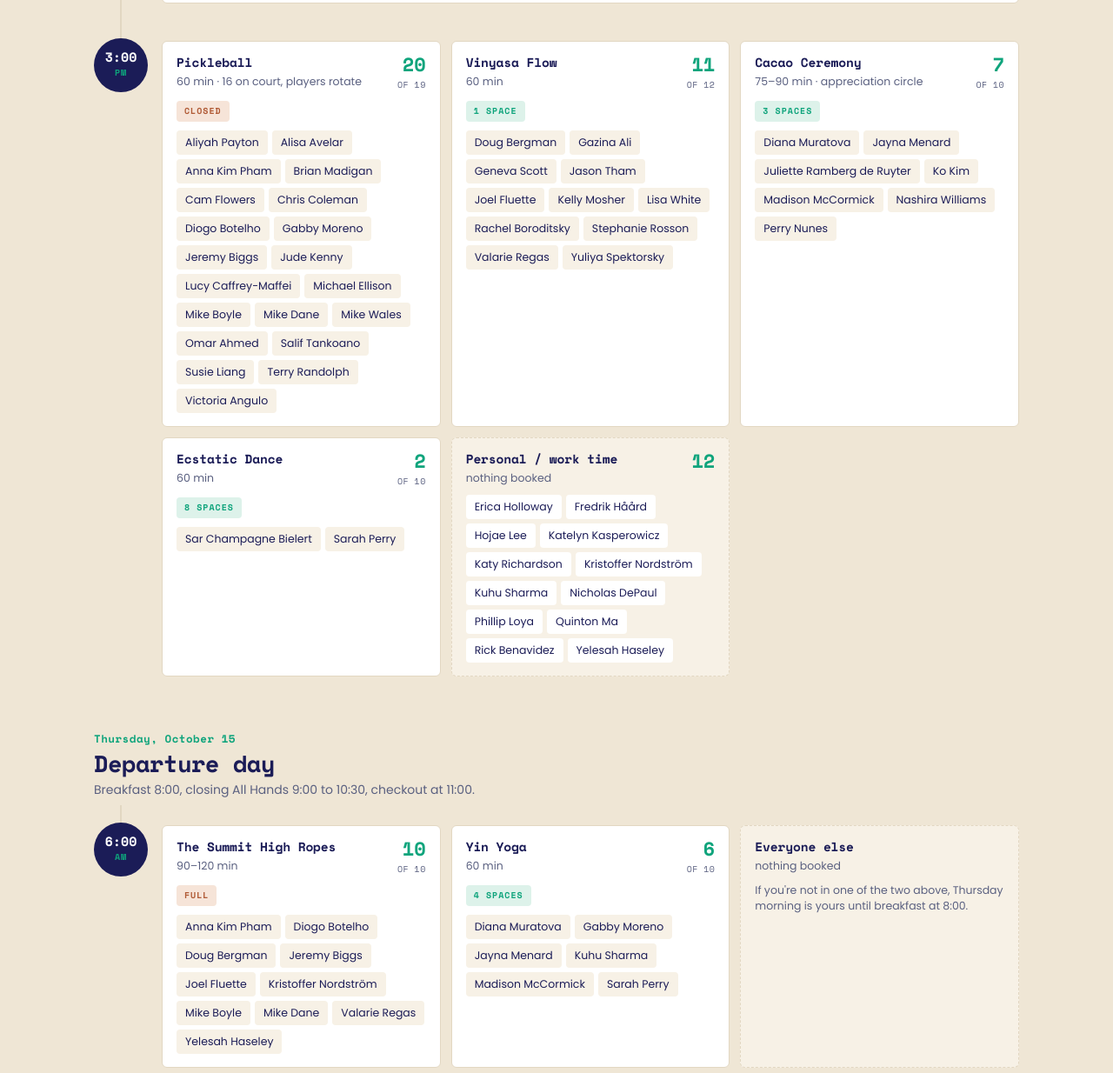
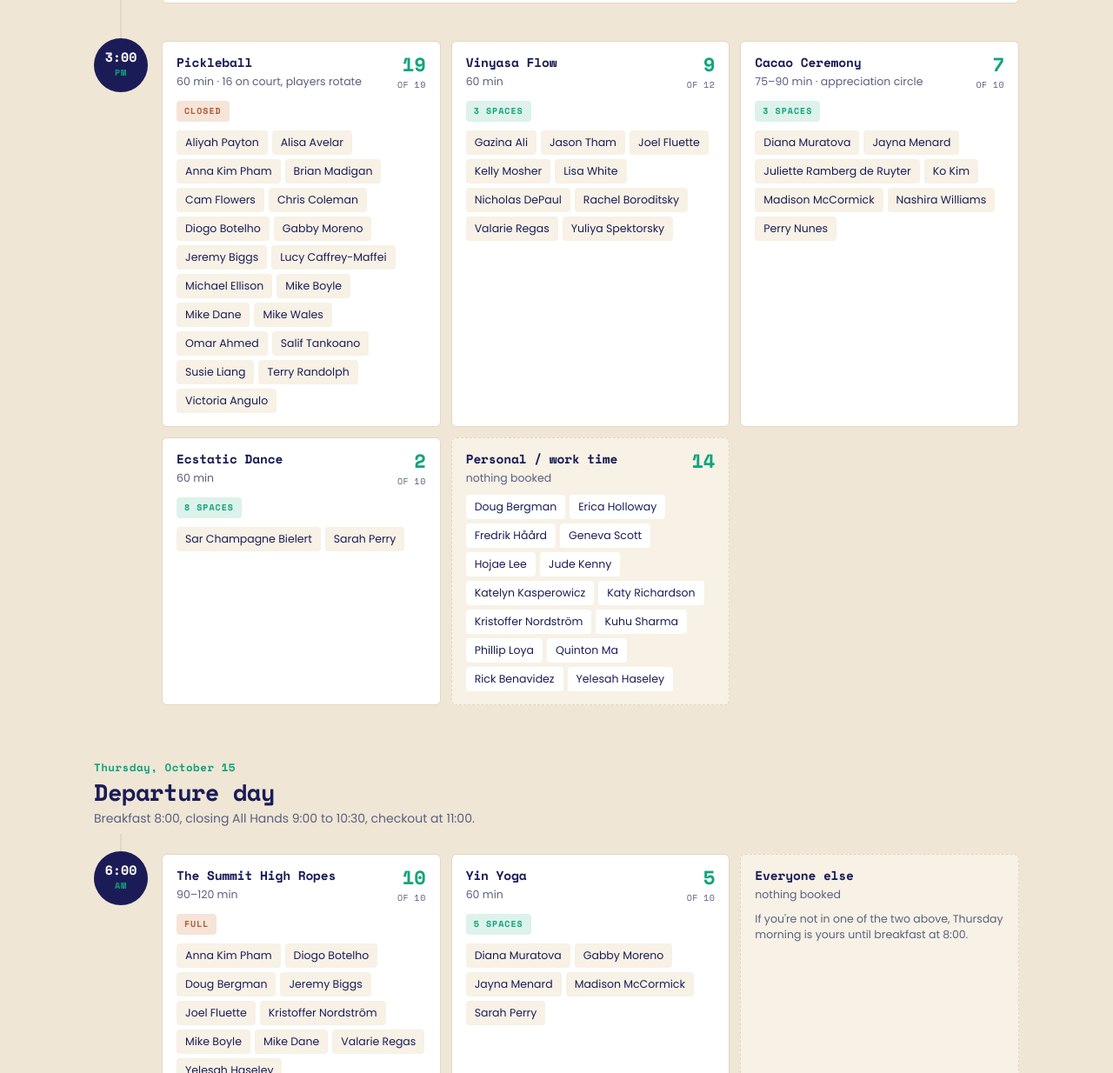
Before and after one commit to cap-offsite/codepath, an Eleventy site: page src/index.njk in a window 1280 px wide. Shown: the part 7875-9109 px from the top of the page at 87% size. Built offline with nearby package versions, Linux system fonts and the light colour scheme; Eleventy itself is replaced by a stand-in of ours; files that its build step writes are made by us from their sources.

Commit message:
Sync activity board with latest roster (Restorative, Pickleball, Vinyasa, Yin updates)

```diff
--- a/src/_includes/sections/activityBoard.njk
+++ b/src/_includes/sections/activityBoard.njk
@@ -130,13 +130,13 @@
           <div class="ab-names"><span class="ab-n">Cam Flowers</span><span class="ab-n">Diana Muratova</span><span class="ab-n">Diogo Botelho</span><span class="ab-n">Doug Bergman</span><span class="ab-n">Erica Holloway</span><span class="ab-n">Fredrik Håård</span><span class="ab-n">Jason Tham</span><span class="ab-n">Jeremy Biggs</span><span class="ab-n">Katelyn Kasperowicz</span><span class="ab-n">Kristoffer Nordström</span><span class="ab-n">Lisa White</span><span class="ab-n">Lucy Caffrey-Maffei</span><span class="ab-n">Michael Ellison</span><span class="ab-n">Mike Boyle</span><span class="ab-n">Mike Dane</span><span class="ab-n">Mike Wales</span><span class="ab-n">Omar Ahmed</span><span class="ab-n">Perry Nunes</span><span class="ab-n">Phillip Loya</span><span class="ab-n">Rachel Boroditsky</span><span class="ab-n">Rick Benavidez</span><span class="ab-n">Salif Tankoano</span><span class="ab-n">Sarah Perry</span><span class="ab-n">Stephanie Rosson</span><span class="ab-n">Susie Liang</span><span class="ab-n">Victoria Angulo</span><span class="ab-n">Yuliya Spektorsky</span></div>
         </div>
         <div class="ab-card">
-          <div class="ab-top"><div><h4>Restorative Yoga</h4><div class="ab-meta">60 min</div></div><div><div class="ab-num">12</div><div class="ab-cap">OF 12</div></div></div>
-          <span class="ab-tag ab-t-closed">Closed</span>
-          <div class="ab-names"><span class="ab-n">Aliyah Payton</span><span class="ab-n">Anna Kim Pham</span><span class="ab-n">Gabby Moreno</span><span class="ab-n">Gazina Ali</span><span class="ab-n">Geneva Scott</span><span class="ab-n">Jude Kenny</span><span class="ab-n">Katy Richardson</span><span class="ab-n">Kuhu Sharma</span><span class="ab-n">Nashira Williams</span><span class="ab-n">Nicholas DePaul</span><span class="ab-n">Sar Champagne Bielert</span><span class="ab-n">Valarie Regas</span></div>
+          <div class="ab-top"><div><h4>Restorative Yoga</h4><div class="ab-meta">60 min</div></div><div><div class="ab-num">10</div><div class="ab-cap">OF 12</div></div></div>
+          <span class="ab-tag ab-t-open">2 spaces</span>
+          <div class="ab-names"><span class="ab-n">Aliyah Payton</span><span class="ab-n">Anna Kim Pham</span><span class="ab-n">Gabby Moreno</span><span class="ab-n">Geneva Scott</span><span class="ab-n">Jude Kenny</span><span class="ab-n">Katy Richardson</span><span class="ab-n">Nashira Williams</span><span class="ab-n">Nicholas DePaul</span><span class="ab-n">Sar Champagne Bielert</span><span class="ab-n">Valarie Regas</span></div>
         </div>
         <div class="ab-card ab-quiet">
-          <div class="ab-top"><div><h4>Personal / work time</h4><div class="ab-meta">nothing booked</div></div><div><div class="ab-num">13</div></div></div>
-          <div class="ab-names"><span class="ab-n">Alisa Avelar</span><span class="ab-n">Brian Madigan</span><span class="ab-n">Chris Coleman</span><span class="ab-n">Hojae Lee</span><span class="ab-n">Jayna Menard</span><span class="ab-n">Joel Fluette</span><span class="ab-n">Juliette Ramberg de Ruyter</span><span class="ab-n">Kelly Mosher</span><span class="ab-n">Ko Kim</span><span class="ab-n">Madison McCormick</span><span class="ab-n">Quinton Ma</span><span class="ab-n">Terry Randolph</span><span class="ab-n">Yelesah Haseley</span></div>
+          <div class="ab-top"><div><h4>Personal / work time</h4><div class="ab-meta">nothing booked</div></div><div><div class="ab-num">15</div></div></div>
+          <div class="ab-names"><span class="ab-n">Alisa Avelar</span><span class="ab-n">Brian Madigan</span><span class="ab-n">Chris Coleman</span><span class="ab-n">Gazina Ali</span><span class="ab-n">Hojae Lee</span><span class="ab-n">Jayna Menard</span><span class="ab-n">Joel Fluette</span><span class="ab-n">Juliette Ramberg de Ruyter</span><span class="ab-n">Kelly Mosher</span><span class="ab-n">Ko Kim</span><span class="ab-n">Kuhu Sharma</span><span class="ab-n">Madison McCormick</span><span class="ab-n">Quinton Ma</span><span class="ab-n">Terry Randolph</span><span class="ab-n">Yelesah Haseley</span></div>
         </div>
       </div>
     </div>
@@ -169,14 +169,14 @@
       <div class="ab-disc"><span class="ab-t">3:00</span><span class="ab-ap">PM</span></div>
       <div class="ab-cards">
         <div class="ab-card">
-          <div class="ab-top"><div><h4>Pickleball</h4><div class="ab-meta">60 min · 16 on court, players rotate</div></div><div><div class="ab-num">20</div><div class="ab-cap">OF 19</div></div></div>
+          <div class="ab-top"><div><h4>Pickleball</h4><div class="ab-meta">60 min · 16 on court, players rotate</div></div><div><div class="ab-num">19</div><div class="ab-cap">OF 19</div></div></div>
           <span class="ab-tag ab-t-closed">Closed</span>
-          <div class="ab-names"><span class="ab-n">Aliyah Payton</span><span class="ab-n">Alisa Avelar</span><span class="ab-n">Anna Kim Pham</span><span class="ab-n">Brian Madigan</span><span class="ab-n">Cam Flowers</span><span class="ab-n">Chris Coleman</span><span class="ab-n">Diogo Botelho</span><span class="ab-n">Gabby Moreno</span><span class="ab-n">Jeremy Biggs</span><span class="ab-n">Jude Kenny</span><span class="ab-n">Lucy Caffrey-Maffei</span><span class="ab-n">Michael Ellison</span><span class="ab-n">Mike Boyle</span><span class="ab-n">Mike Dane</span><span class="ab-n">Mike Wales</span><span class="ab-n">Omar Ahmed</span><span class="ab-n">Salif Tankoano</span><span class="ab-n">Susie Liang</span><span class="ab-n">Terry Randolph</span><span class="ab-n">Victoria Angulo</span></div>
+          <div class="ab-names"><span class="ab-n">Aliyah Payton</span><span class="ab-n">Alisa Avelar</span><span class="ab-n">Anna Kim Pham</span><span class="ab-n">Brian Madigan</span><span class="ab-n">Cam Flowers</span><span class="ab-n">Chris Coleman</span><span class="ab-n">Diogo Botelho</span><span class="ab-n">Gabby Moreno</span><span class="ab-n">Jeremy Biggs</span><span class="ab-n">Lucy Caffrey-Maffei</span><span class="ab-n">Michael Ellison</span><span class="ab-n">Mike Boyle</span><span class="ab-n">Mike Dane</span><span class="ab-n">Mike Wales</span><span class="ab-n">Omar Ahmed</span><span class="ab-n">Salif Tankoano</span><span class="ab-n">Susie Liang</span><span class="ab-n">Terry Randolph</span><span class="ab-n">Victoria Angulo</span></div>
         </div>
         <div class="ab-card">
-          <div class="ab-top"><div><h4>Vinyasa Flow</h4><div class="ab-meta">60 min</div></div><div><div class="ab-num">11</div><div class="ab-cap">OF 12</div></div></div>
-          <span class="ab-tag ab-t-open">1 space</span>
-          <div class="ab-names"><span class="ab-n">Doug Bergman</span><span class="ab-n">Gazina Ali</span><span class="ab-n">Geneva Scott</span><span class="ab-n">Jason Tham</span><span class="ab-n">Joel Fluette</span><span class="ab-n">Kelly Mosher</span><span class="ab-n">Lisa White</span><span class="ab-n">Rachel Boroditsky</span><span class="ab-n">Stephanie Rosson</span><span class="ab-n">Valarie Regas</span><span class="ab-n">Yuliya Spektorsky</span></div>
+          <div class="ab-top"><div><h4>Vinyasa Flow</h4><div class="ab-meta">60 min</div></div><div><div class="ab-num">9</div><div class="ab-cap">OF 12</div></div></div>
+          <span class="ab-tag ab-t-open">3 spaces</span>
+          <div class="ab-names"><span class="ab-n">Gazina Ali</span><span class="ab-n">Jason Tham</span><span class="ab-n">Joel Fluette</span><span class="ab-n">Kelly Mosher</span><span class="ab-n">Lisa White</span><span class="ab-n">Nicholas DePaul</span><span class="ab-n">Rachel Boroditsky</span><span class="ab-n">Valarie Regas</span><span class="ab-n">Yuliya Spektorsky</span></div>
         </div>
         <div class="ab-card">
           <div class="ab-top"><div><h4>Cacao Ceremony</h4><div class="ab-meta">75–90 min · appreciation circle</div></div><div><div class="ab-num">7</div><div class="ab-cap">OF 10</div></div></div>
@@ -189,8 +189,8 @@
           <div class="ab-names"><span class="ab-n">Sar Champagne Bielert</span><span class="ab-n">Sarah Perry</span></div>
         </div>
         <div class="ab-card ab-quiet">
-          <div class="ab-top"><div><h4>Personal / work time</h4><div class="ab-meta">nothing booked</div></div><div><div class="ab-num">12</div></div></div>
-          <div class="ab-names"><span class="ab-n">Erica Holloway</span><span class="ab-n">Fredrik Håård</span><span class="ab-n">Hojae Lee</span><span class="ab-n">Katelyn Kasperowicz</span><span class="ab-n">Katy Richardson</span><span class="ab-n">Kristoffer Nordström</span><span class="ab-n">Kuhu Sharma</span><span class="ab-n">Nicholas DePaul</span><span class="ab-n">Phillip Loya</span><span class="ab-n">Quinton Ma</span><span class="ab-n">Rick Benavidez</span><span class="ab-n">Yelesah Haseley</span></div>
+          <div class="ab-top"><div><h4>Personal / work time</h4><div class="ab-meta">nothing booked</div></div><div><div class="ab-num">14</div></div></div>
+          <div class="ab-names"><span class="ab-n">Doug Bergman</span><span class="ab-n">Erica Holloway</span><span class="ab-n">Fredrik Håård</span><span class="ab-n">Geneva Scott</span><span class="ab-n">Hojae Lee</span><span class="ab-n">Jude Kenny</span><span class="ab-n">Katelyn Kasperowicz</span><span class="ab-n">Katy Richardson</span><span class="ab-n">Kristoffer Nordström</span><span class="ab-n">Kuhu Sharma</span><span class="ab-n">Phillip Loya</span><span class="ab-n">Quinton Ma</span><span class="ab-n">Rick Benavidez</span><span class="ab-n">Yelesah Haseley</span></div>
         </div>
       </div>
     </div>
@@ -210,9 +210,9 @@
           <div class="ab-names"><span class="ab-n">Anna Kim Pham</span><span class="ab-n">Diogo Botelho</span><span class="ab-n">Doug Bergman</span><span class="ab-n">Jeremy Biggs</span><span class="ab-n">Joel Fluette</span><span class="ab-n">Kristoffer Nordström</span><span class="ab-n">Mike Boyle</span><span class="ab-n">Mike Dane</span><span class="ab-n">Valarie Regas</span><span class="ab-n">Yelesah Haseley</span></div>
         </div>
         <div class="ab-card">
-          <div class="ab-top"><div><h4>Yin Yoga</h4><div class="ab-meta">60 min</div></div><div><div class="ab-num">6</div><div class="ab-cap">OF 10</div></div></div>
-          <span class="ab-tag ab-t-open">4 spaces</span>
-          <div class="ab-names"><span class="ab-n">Diana Muratova</span><span class="ab-n">Gabby Moreno</span><span class="ab-n">Jayna Menard</span><span class="ab-n">Kuhu Sharma</span><span class="ab-n">Madison McCormick</span><span class="ab-n">Sarah Perry</span></div>
+          <div class="ab-top"><div><h4>Yin Yoga</h4><div class="ab-meta">60 min</div></div><div><div class="ab-num">5</div><div class="ab-cap">OF 10</div></div></div>
+          <span class="ab-tag ab-t-open">5 spaces</span>
+          <div class="ab-names"><span class="ab-n">Diana Muratova</span><span class="ab-n">Gabby Moreno</span><span class="ab-n">Jayna Menard</span><span class="ab-n">Madison McCormick</span><span class="ab-n">Sarah Perry</span></div>
         </div>
         <div class="ab-card ab-quiet">
           <div class="ab-top"><div><h4>Everyone else</h4><div class="ab-meta">nothing booked</div></div></div>
```
